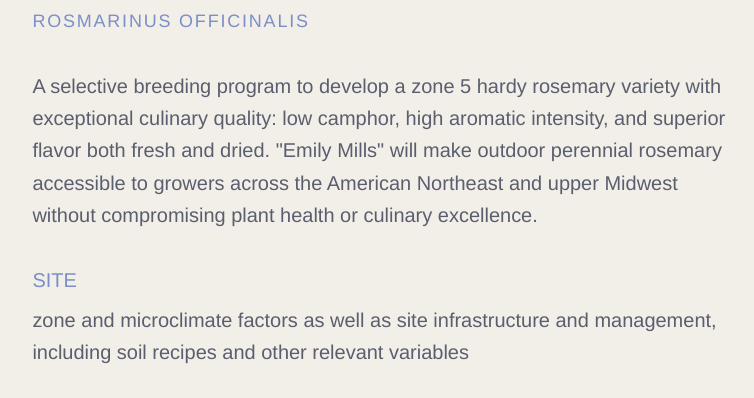
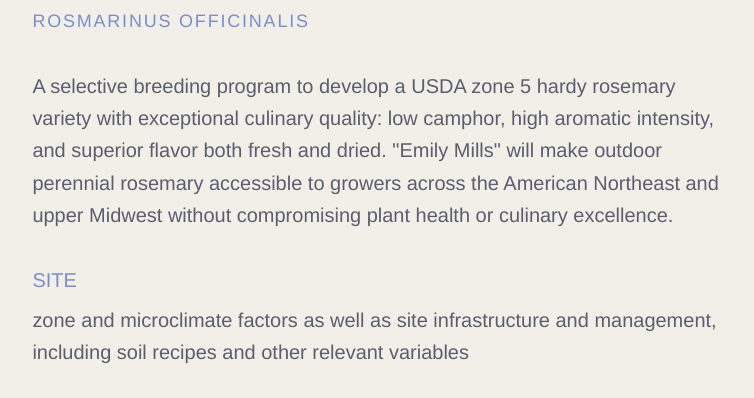
Before and after one commit to ajsmith607/emilymillsrosemary, an Eleventy site: page src/index.md in a window 1280 px wide. Shown: the part 343-741 px from the top of the page, without its empty margins (260-1014 px from the left). Built offline with nearby package versions, Linux system fonts and the light colour scheme; Eleventy itself is replaced by a stand-in of ours; files that its build step writes are made by us from their sources.

Commit message:
minor wording change

```diff
--- a/src/_includes/identity.njk
+++ b/src/_includes/identity.njk
@@ -7,5 +7,5 @@ Rosmarinus officinalis
 </h2>
 
 <p>
-A selective breeding program to develop a zone 5 hardy rosemary variety with exceptional culinary quality: low camphor, high aromatic intensity, and superior flavor both fresh and dried. "Emily Mills" will make outdoor perennial rosemary accessible to growers across the American Northeast and upper Midwest without compromising plant health or culinary excellence.
+A selective breeding program to develop a USDA zone 5 hardy rosemary variety with exceptional culinary quality: low camphor, high aromatic intensity, and superior flavor both fresh and dried. "Emily Mills" will make outdoor perennial rosemary accessible to growers across the American Northeast and upper Midwest without compromising plant health or culinary excellence.
 </p>
```
Also changed, not shown: docs/data/index.html (+1 -1 lines), docs/index.html (+1 -1 lines), docs/process/index.html (+1 -1 lines), docs/site/index.html (+1 -1 lines).
